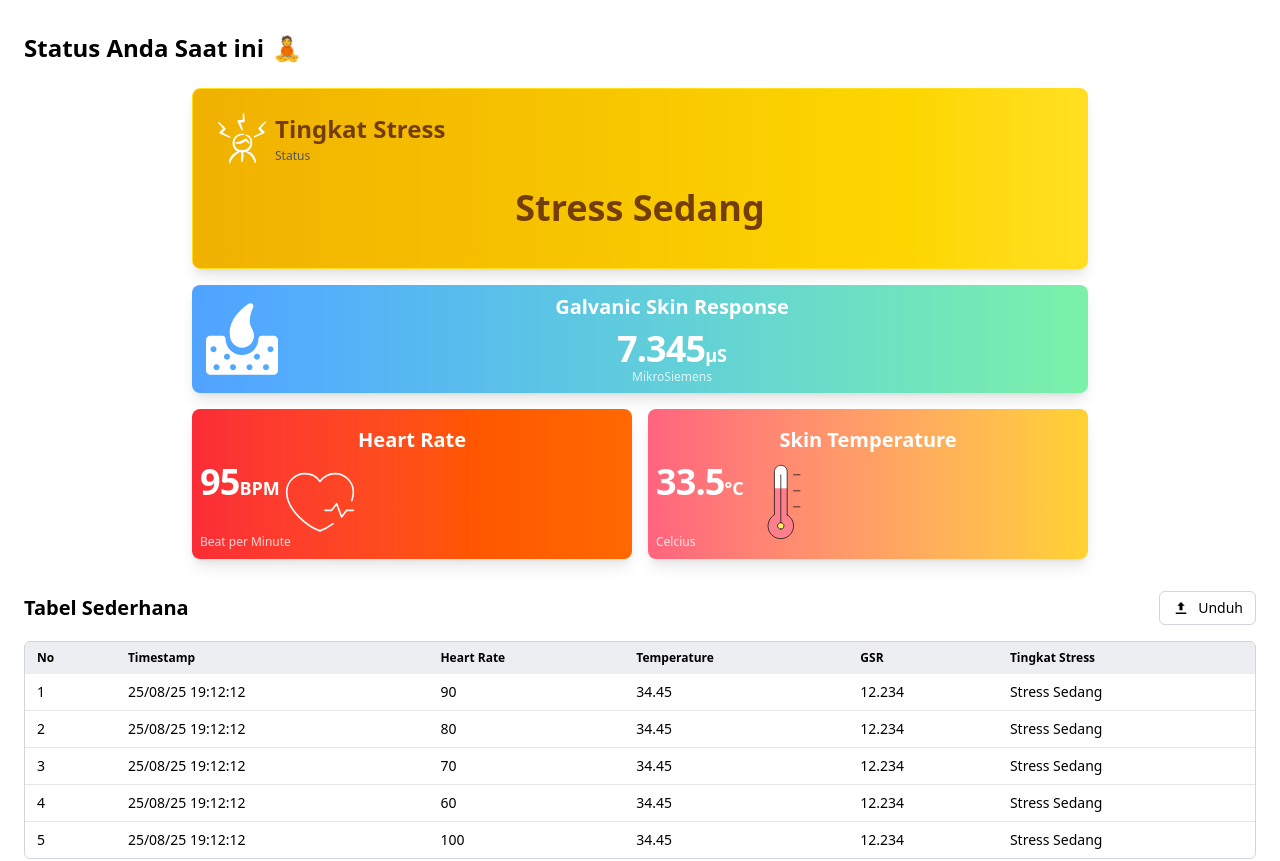
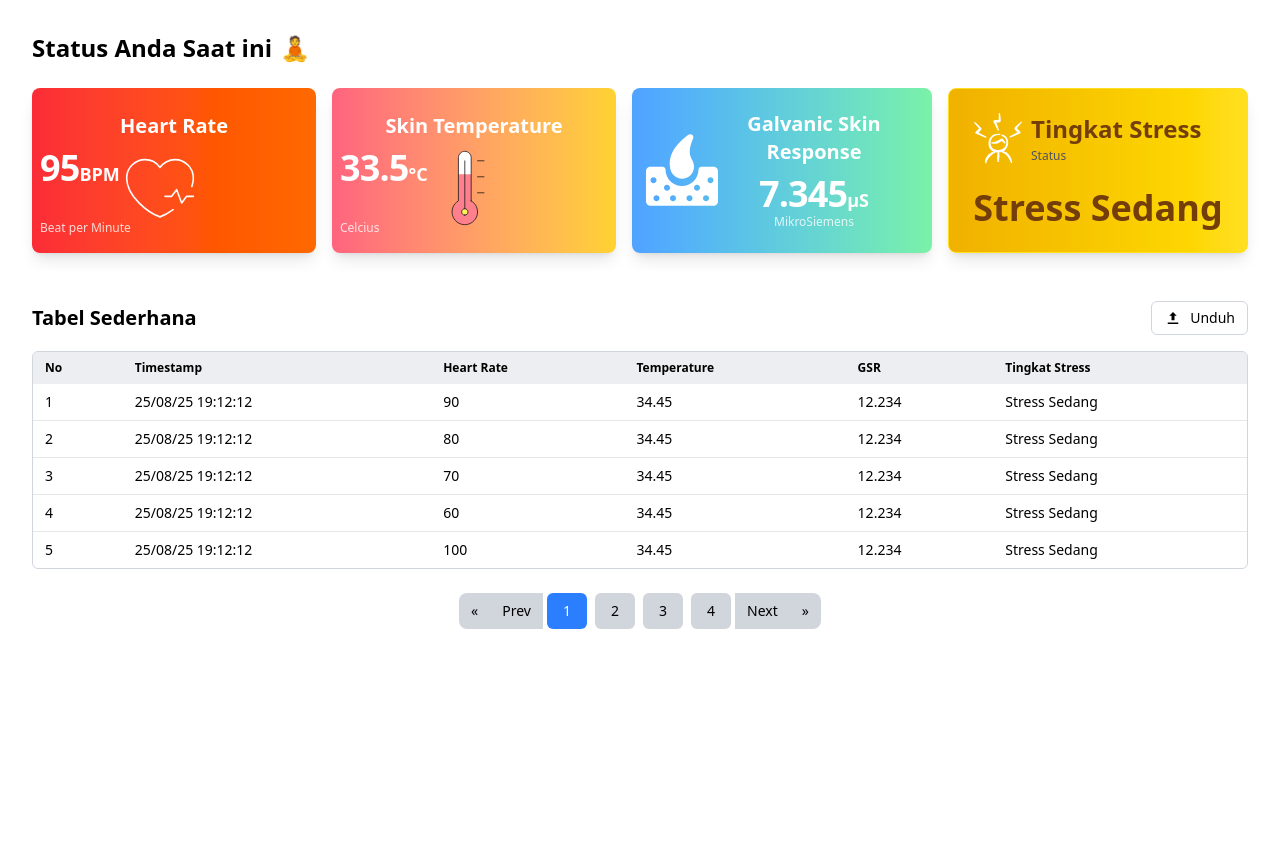
Before and after one commit to raflyamtiar/skripsi-stress-detection-iot, a React (Vite) app: page / in a window 1280 px wide. Shown: the top 861 px of the page. After the commit the page ends 800 px from the top, so only its background shows below. Built offline with nearby package versions, Linux system fonts and the light colour scheme; the HTML template or start-up script is replaced by a standard one.

Commit message:
fix: desktop layout issues

```diff
--- a/src/components/SensorCard.jsx
+++ b/src/components/SensorCard.jsx
@@ -8,11 +8,11 @@ export default function SensorCard({
   bgColor = "bg-gradient-to-r from-blue-500 to-blue-300",
 }) {
   return (
-    <div className={`rounded-lg ${bgColor} p-2 shadow-lg flex w-full justify-center items-center ${!isGSR && "min-h-[150px]"}`}>
+    <div className={`rounded-lg ${bgColor} p-2 shadow-lg flex w-full justify-center items-center ${!isGSR && "min-h-[150px] md:h-full"}`}>
       <div className="relative flex justify-center items-center w-full object-center obejct-cover gap-4">
         {isGSR && (
           <figure
-            className={"absolute left-3 flex scale-[1.2] flex items-center justify-center"}
+            className={"absolute left-3 flex scale-[1.2] items-center justify-center"}
           >
             {icon}
           </figure>
--- a/src/components/StressLevelCard.jsx
+++ b/src/components/StressLevelCard.jsx
@@ -26,7 +26,7 @@ export default function StressLevelCard({ level = "sedang" }) {
       className={`p-6 flex w-full justify-center items-center rounded-lg shadow-lg border ${tone}`}
     >
       <div className="flex flex-col items-start gap-6 w-full">
-        {/* HEader Ttile */}
+        {/* Header Ttile */}
         <div className="flex gap-2 w-full">
           <img
             src="/images/stress.svg"
@@ -42,7 +42,7 @@ export default function StressLevelCard({ level = "sedang" }) {
         </div>
 
         {/* Status */}
-        <div className="flex w-full justify-center mb-4">
+        <div className="flex w-full justify-center">
           <p className="flex text-4xl font-extrabold">{label}</p>
         </div>
       </div>
--- a/src/pages/Dashboard.jsx
+++ b/src/pages/Dashboard.jsx
@@ -44,7 +44,7 @@ export default function Dashboard() {
   ];
 
   return (
-    <div className="flex flex-col justify-center items-center px-6 py-8">
+    <div className="flex flex-col px-4 py-8 md:px-8">
       {/* Header */}
       <div className="flex mb-6 justify-start self-start">
         <h1 className="text-2xl font-bold flex items-center gap-2">
@@ -55,9 +55,10 @@ export default function Dashboard() {
         </h1>
       </div>
 
-      {/* 4 kartu sejajar dengan warna gradasi */}
-      <div className="flex flex-col justify-center items-center w-full max-w-4xl gap-4">
-        <div className="flex w-full justify-center">
+      {/* Kartu sensor */}
+      <div className="flex flex-col md:flex-row-reverse gap-4 mb-4 md:p-0">
+        {/* Stress Level */}
+        <div className="flex w-full md:max-w-[300px]">
           <StressLevelCard
             level={
               levelText === "Normal"
@@ -69,8 +70,10 @@ export default function Dashboard() {
           />
         </div>
 
-        <div className="flex flex-col justify-center items-center w-full gap-4">
-          <div className="flex justify-center items-center w-full">
+        {/* Area kanan */}
+        <div className="flex flex-1 gap-4 flex-col md:flex-row-reverse">
+          {/* GRS */}
+          <div className="flex w-full md:max-w-[300px]">
             <SensorCard
               title="Galvanic Skin Response"
               bgColor="bg-gradient-to-r from-blue-400 to-green-300"
@@ -89,8 +92,9 @@ export default function Dashboard() {
             />
           </div>
 
-          <div className="flex flex-row justify-center items-center w-full gap-4">
-            <div className="flex justify-center items-center w-full">
+          {/* HR dan Temp */}
+          <div className="flex flex-row w-full gap-4 h-full bg-white">
+            <div className="flex justify-center items-center w-full h-full">
               <SensorCard
                 title="Heart Rate"
                 bgColor="bg-gradient-to-r from-red-500 to-orange-500"
@@ -111,7 +115,7 @@ export default function Dashboard() {
             <div className="flex justify-center items-center w-full">
               <SensorCard
                 title="Skin Temperature"
-                bgColor="bg-gradient-to-r from-rose-400 to-amber-300" // Warna Kulit / Suhu Cream
+                bgColor="bg-gradient-to-r from-rose-400 to-amber-300"
                 icon={
                   <img
                     src="/images/temp.svg"
@@ -130,7 +134,9 @@ export default function Dashboard() {
       </div>
 
       {/* Tabel riwayat */}
-      <RecordsTable rows={rows} />
+      <div className="flex w-full">
+        <RecordsTable rows={rows} />
+      </div>
     </div>
   );
 }
```
